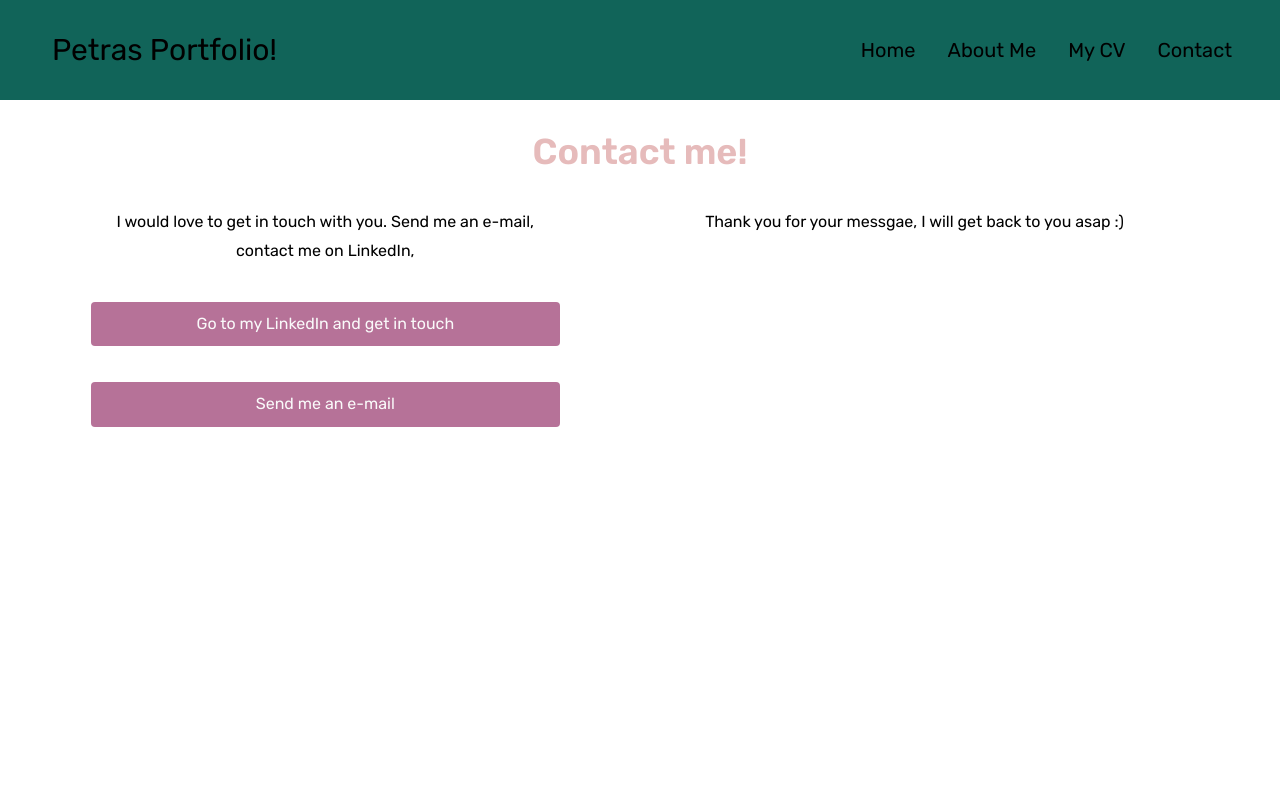
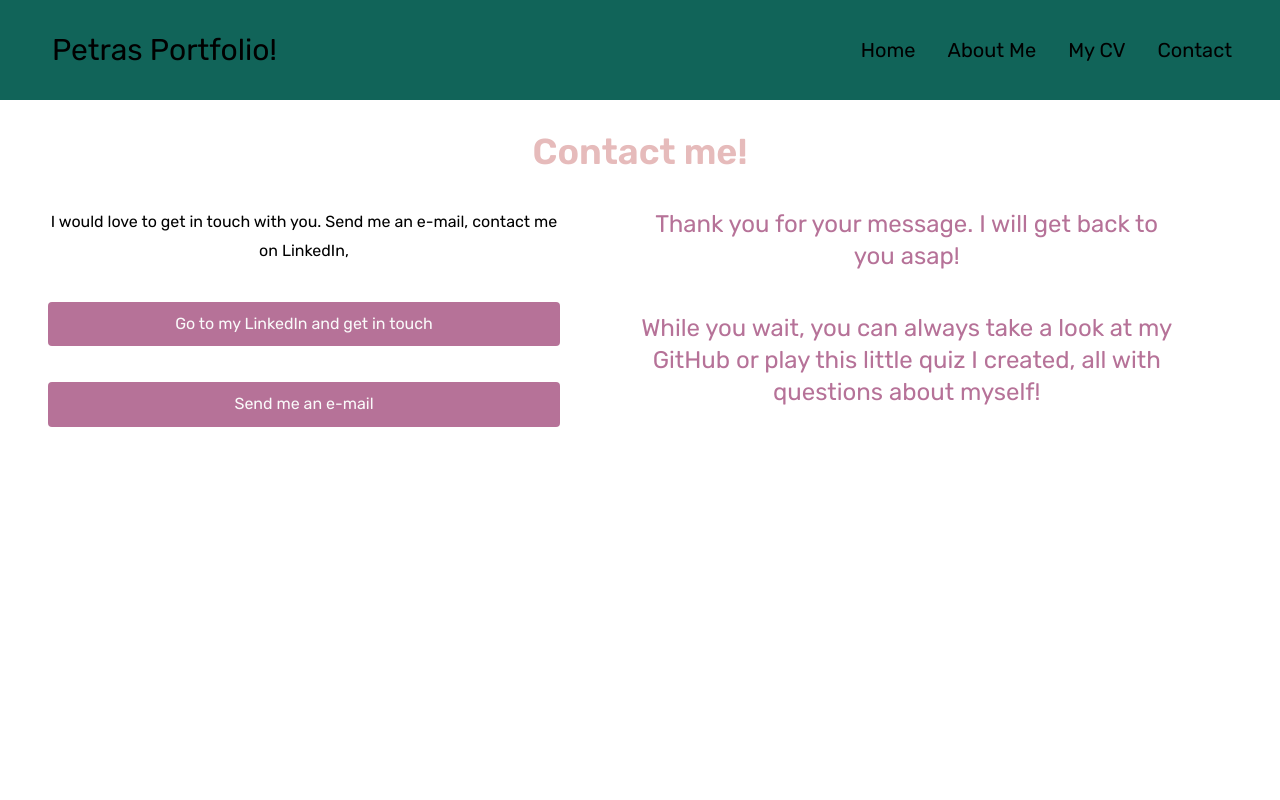
Before and after one commit to Petra-Johansson/portfolio, a Next.js app: page /contact in a window 1280 px wide. Both pictures are taken after typing "Sample", "name@example.com", "Sample" into the empty fields and a click on the button "Send". Shown: the top 800 px of the page. Built offline with nearby package versions, Linux system fonts and the light colour scheme; no server answers.

Commit message:
submit message added to form

```diff
--- a/components/v2.contactform.jsx
+++ b/components/v2.contactform.jsx
@@ -6,7 +6,10 @@ export default function V2ContactForm() {
   const [sent, setSent] = useState(false);
 
   return sent ? (
-    <p>Thank you for your messgae, I will get back to you asap :)</p>
+    <div className="text-2xl text-purple max-w-[35ch]">
+    <p className="mb-10">Thank you for your message. I will get back to you asap!</p>
+    <p>While you wait, you can always take a look at my GitHub or play this little quiz I created, all with questions about myself!</p>
+    </div>
   ) : (
     <>
       <p className="mb-2">Or simply fill out this contact form!</p>
```
